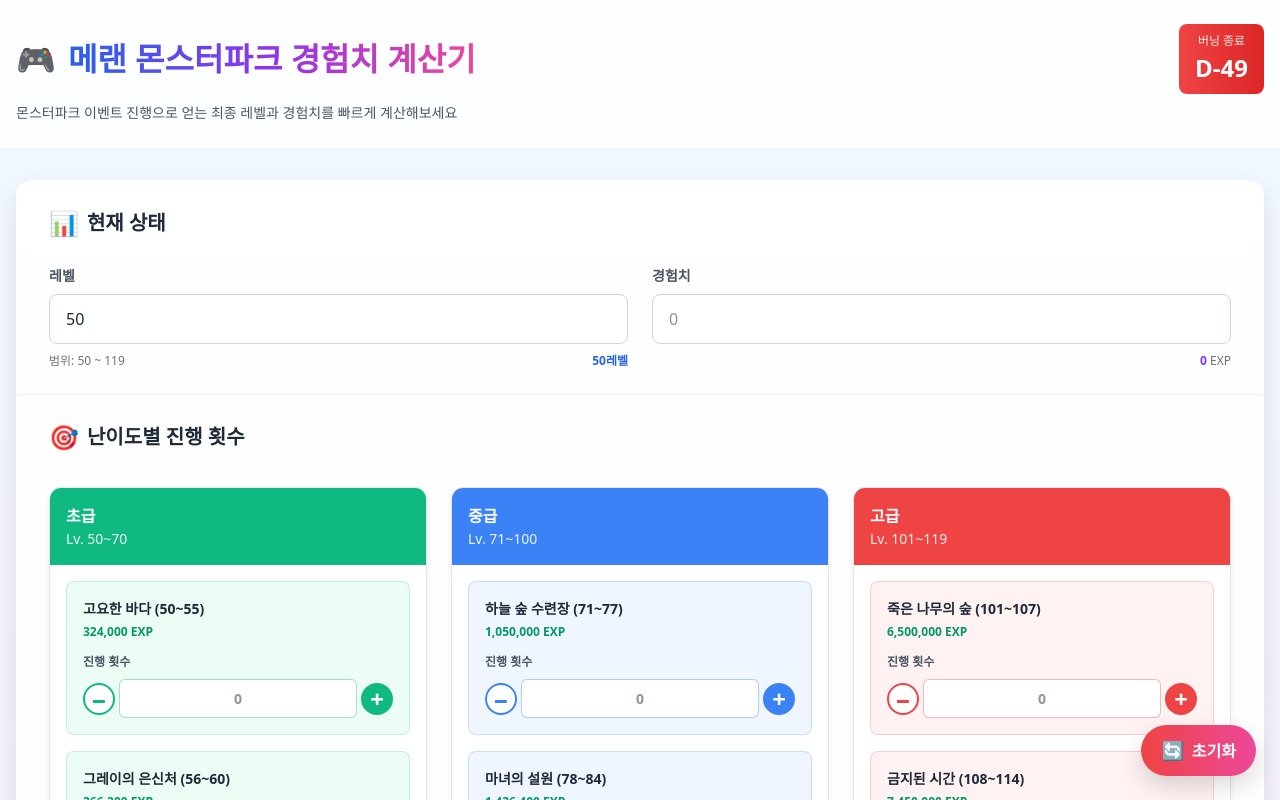
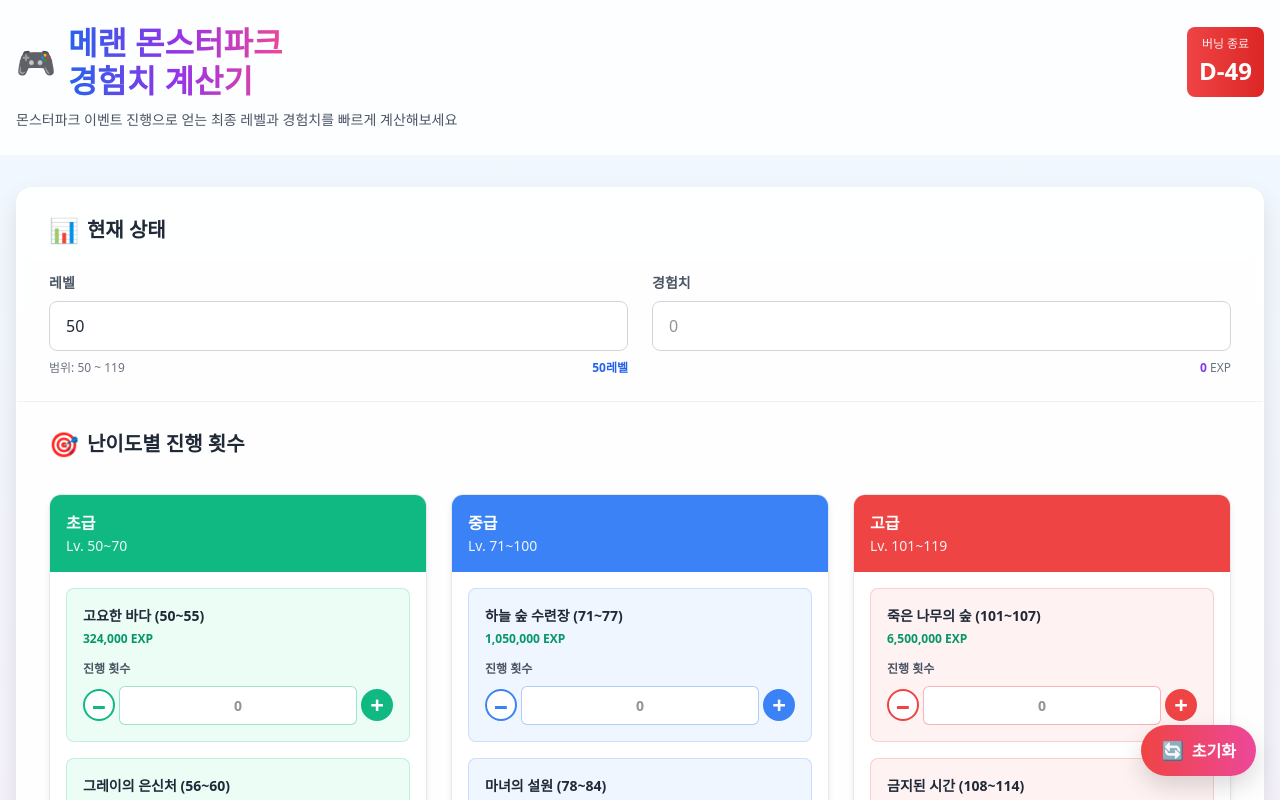
Before and after one commit to taykim7/mp-exp-calc, a Next.js app: page / in a window 1280 px wide. Shown: the top 800 px of the page. Built offline with nearby package versions, Linux system fonts and the light colour scheme.

Commit message:
style : 줄띄움 변경

```diff
--- a/app/page.tsx
+++ b/app/page.tsx
@@ -23,16 +23,16 @@ export default function Home() {
           <div style={{ display: 'flex', alignItems: 'center', justifyContent: 'space-between', marginBottom: '0.5rem' }}>
             <div style={{ display: 'flex', alignItems: 'center', gap: '0.75rem' }}>
               <span style={{ fontSize: '2rem' }}>🎮</span>
-              <h1 style={{ fontSize: '2rem', fontWeight: 700, background: 'linear-gradient(to right, #2563eb, #9333ea, #ec4899)', WebkitBackgroundClip: 'text', WebkitTextFillColor: 'transparent' }}>
-                메랜 몬스터파크 경험치 계산기
+              <h1 style={{ fontSize: 'clamp(1.25rem, 4vw, 2rem)', fontWeight: 700, background: 'linear-gradient(to right, #2563eb, #9333ea, #ec4899)', WebkitBackgroundClip: 'text', WebkitTextFillColor: 'transparent', lineHeight: 1.2 }}>
+                메랜 몬스터파크<br />경험치 계산기
               </h1>
             </div>
 
             {/* ✅ D-DAY 표시 */}
             {estimatedDays > 0 && (
-              <div style={{ textAlign: 'center', background: 'linear-gradient(to right, #ef4444, #dc2626)', color: 'white', padding: '0.5rem 1rem', borderRadius: '0.5rem' }}>
-                <p style={{ fontSize: '0.75rem', opacity: 0.9 }}>버닝 종료</p>
-                <p style={{ fontSize: '1.5rem', fontWeight: 700 }}>D-{estimatedDays}</p>
+              <div style={{ textAlign: 'center', background: 'linear-gradient(to right, #ef4444, #dc2626)', color: 'white', padding: '0.5rem 0.75rem', borderRadius: '0.5rem', flexShrink: 0 }}>
+                <p style={{ fontSize: 'clamp(0.625rem, 1.5vw, 0.75rem)', opacity: 0.9, margin: 0, whiteSpace: 'nowrap' }}>버닝 종료</p>
+                <p style={{ fontSize: 'clamp(0.875rem, 2.5vw, 1.5rem)', fontWeight: 700, margin: 0, whiteSpace: 'nowrap' }}>D-{estimatedDays}</p>
               </div>
             )}
           </div>
```
